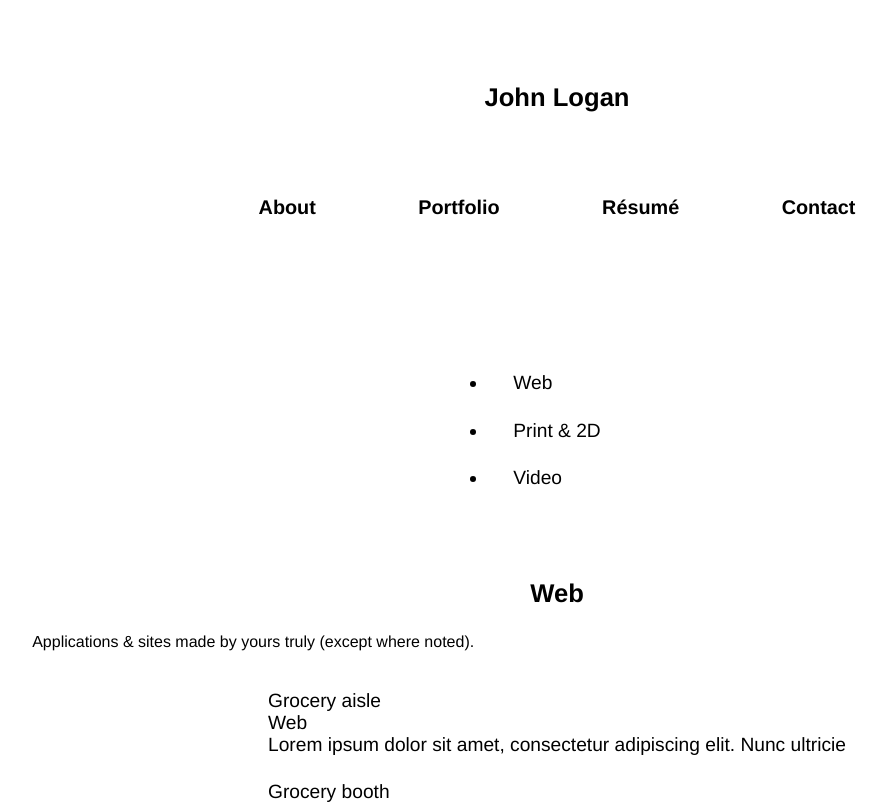
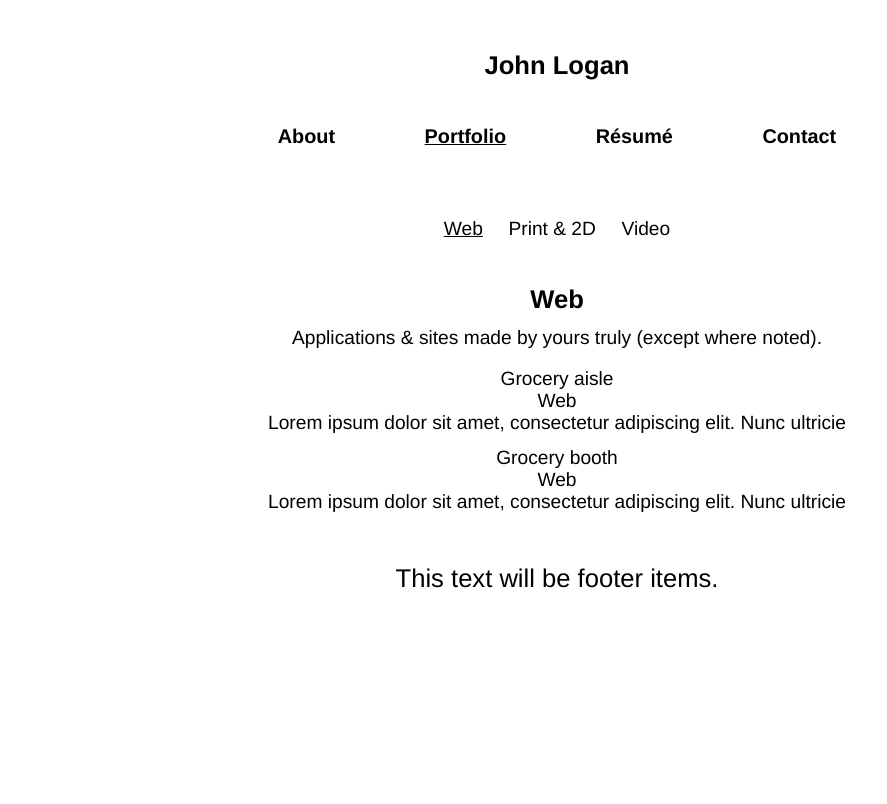
Before and after one commit to oak45985/john-portfolio, a React (Create React App) app: page /portfolio in a window 1280 px wide. Shown: the top 804 px of the page, without its empty margins (83-970 px from the left). Built offline with nearby package versions, Linux system fonts and the light colour scheme.

Commit message:
styling completed

```diff
--- a/src/components/FolioList/index.js
+++ b/src/components/FolioList/index.js
@@ -4,7 +4,7 @@ import Folios from '../Folios/index.js';
 function FolioList(folios) {
     const { currentFolio } = folios;
     return(
-        <section>
+        <section className='portfolioart'>
             <h1 data-testid="foliotitle">{(currentFolio.name)}</h1>
             <p>{currentFolio.description}</p>
             <Folios genre={currentFolio.name} />
--- a/src/styles.css
+++ b/src/styles.css
@@ -1,11 +1,12 @@
 * {
     box-sizing: border-box;
     margin:0;
-    padding: 1vw;
+    padding: .5vw;
 }
 
 body {
     font-family: Helvetica, Arial, sans-serif;
+
 }
 
 /* HEADER */
@@ -43,14 +44,19 @@ header nav ul {
 }
 
 header nav ul li {
-    padding: 3vw 3vw;
+    padding: 1vw 3vw;
     font-weight: bold;
     font-size: 1.55vw;
 }
 
 header nav ul li:hover {
-    opacity: .75;
+    opacity: .5;
     text-shadow: rgb(113, 113, 113);
+    text-decoration: underline;
+}
+
+header nav ul li.active {
+    text-decoration: underline;
 }
 
 header nav ul li p:hover {
@@ -107,20 +113,46 @@ section div {
     justify-content: space-around;
 }
 
-footer div {
+section div .subnav {
+    font-size: 1.5vw;
     display: flex;
-    flex-wrap: nowrap;
-    background-color: #fff;
-    padding: 1%;
-    padding-bottom: 2%;
-    margin: 0 auto;
-    width: 100%;
-    justify-content: center;
+    flex-wrap: wrap;
+    justify-self: center;
+    justify-content: space-around;
 }
 
-footer img {
-    max-width: 5%;
-    margin: none;
+button {
+    font-size: 1.5vw;
+    margin: 0 auto;
+    display: block;
+}
+
+.subnavul {
+    font-size: 1.5vw;
+    display: flex;
+    /* flex-wrap: nowrap; */
+    /* justify-self: center; */
+    /* justify-content: space-around; */
+    /* align-items: center; */
+    /* flex-direction: row; */
+    list-style: none;
+}
+
+.subnavul li:hover {
+    color: black;
+    opacity: .5;
+    text-decoration: underline;
+}
+
+.navActive {
+    text-decoration: underline;
+}
+
+footer div {
+    position:absolute;
+    left:0;
+    bottom:0;
+    right:0;
 }
 
 footer p {
@@ -136,8 +168,19 @@ footer p {
     flex-wrap: wrap;
     justify-self: center;
     justify-content: center;
-    margin: auto;
+    margin-top: 0vw;
+    margin-left: 15vw;
+    margin-right: 15vw;
 }
+
+.portfolioart p {
+    text-align: center;
+    font-size: 1.5vw;
+    justify-content: center;
+    align-items: center;
+    display: flex;
+}
+
 .side {
     font-style: italic;
     margin: auto;
```
